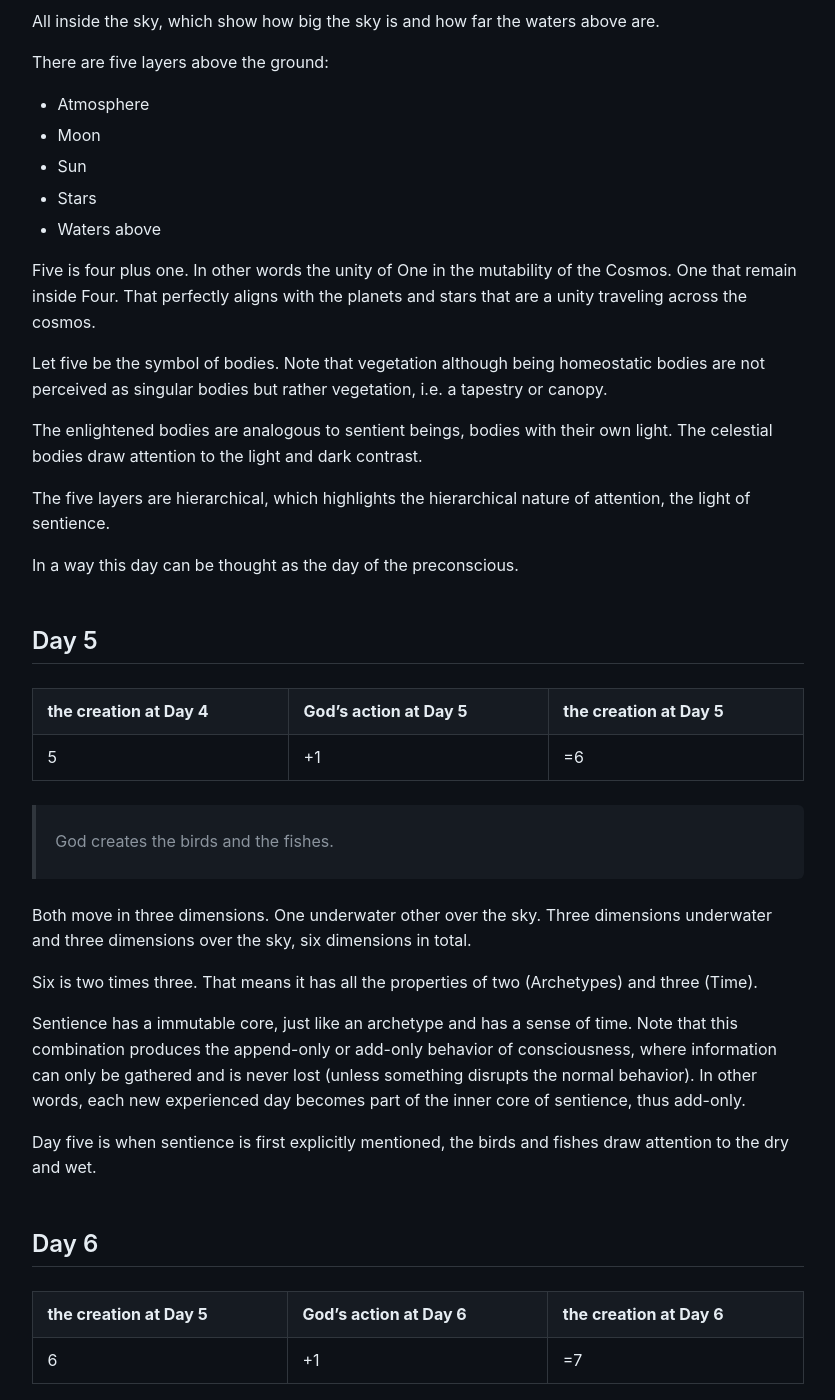
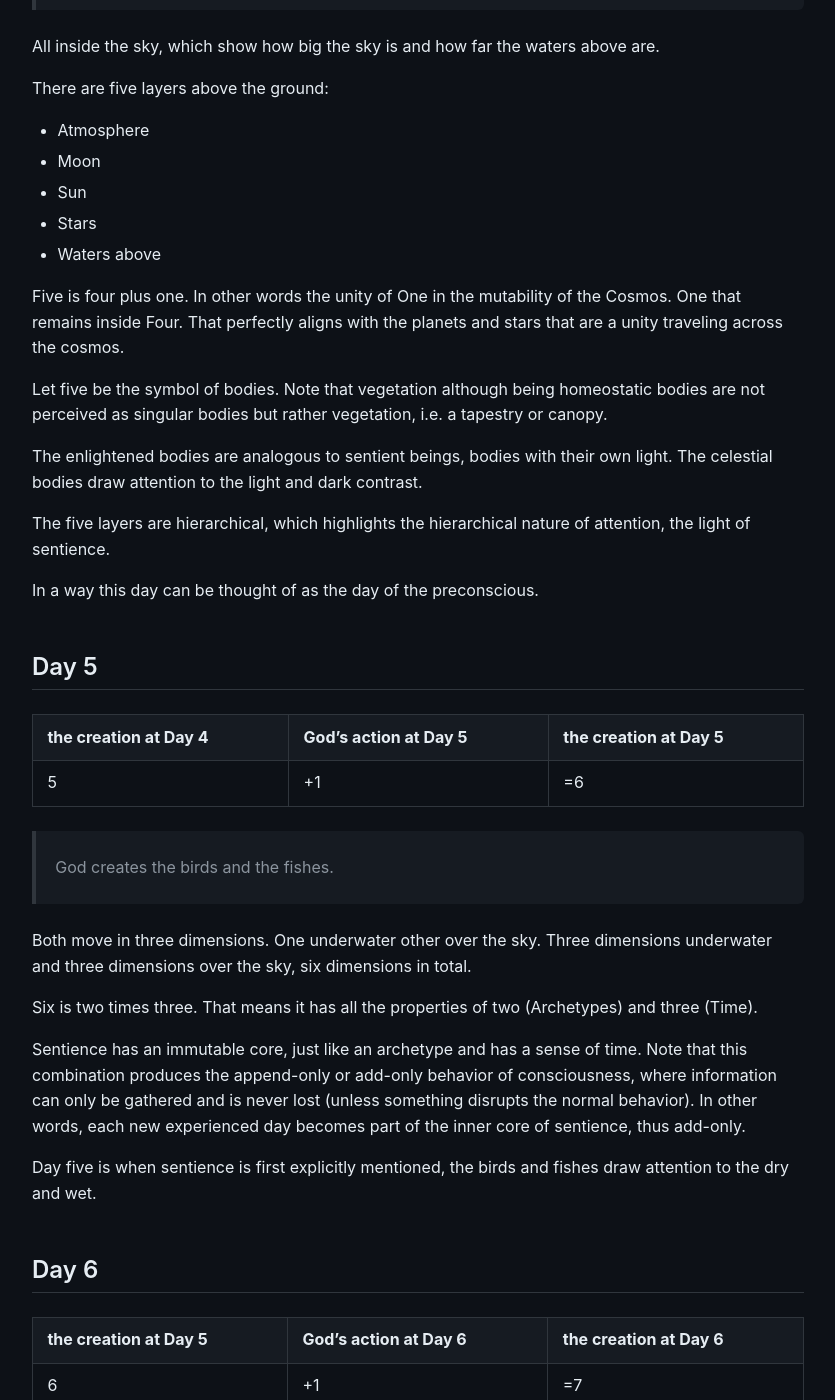
Before and after one commit to ruanfh/writings, a Jekyll site: the page built from metaphysics/genesis_cosmogony.md, in a window 1280 px wide and 1400 px high, scrolled down 3564 px. Shown: the whole window, without its empty margins (222-1057 px from the left). Built offline with Jekyll 4.4.1, drawn with Linux system fonts in a browser that asks for light colours; some of the changed text lies outside the part shown.

Commit message:
Grammar fixes 2

```diff
--- a/metaphysics/genesis_cosmogony.md
+++ b/metaphysics/genesis_cosmogony.md
@@ -28,9 +28,9 @@ Let one be the symbol of God.
 Let each day's action be plus one.
 
 A system with only one element has no inner borders.
-Therefore such system is truly whole and indivisible.
+Therefore such a system is truly whole and indivisible.
 A system with only one element has no outer borders.
-Therefore such system is truly singular and unique.
+Therefore such a system is truly singular and unique.
 
 Note that there is no one-element system in nature.
 Even the partially individualized soul is not singular.
@@ -104,12 +104,13 @@ Four elements are highlighted:
 | High | Waters above | Sky      |
 | Low  | Sea          | Dry land |
 
-Let four be the whole cosmos. The plants growth indicate that the cosmos is ready for life.
+Let four be the whole cosmos.
+The growth of plants indicates that the cosmos already contains life but not sentience yet.
 
 Four points are the minimum to build a solid.
 Four has volume, therefore actuality.
 
-The circular permutation of Four is six, space have six directions:
+The circular permutation of Four is six, space has six directions:
 - Upward
 - Downward
 - Forward
@@ -135,7 +136,7 @@ There are five layers above the ground:
 - Waters above
 
 Five is four plus one. In other words the unity of One in the mutability of the Cosmos.
-One that remain inside Four. That perfectly aligns with the planets and stars that are a unity traveling across the cosmos.
+One that remains inside Four. That perfectly aligns with the planets and stars that are a unity traveling across the cosmos.
 
 Let five be the symbol of bodies. Note that vegetation although being homeostatic bodies are not perceived as singular bodies but rather vegetation, i.e. a tapestry or canopy.
 
@@ -144,7 +145,7 @@ The celestial bodies draw attention to the light and dark contrast.
 
 The five layers are hierarchical, which highlights the hierarchical nature of attention, the light of sentience.
 
-In a way this day can be thought as the day of the preconscious.
+In a way this day can be thought of as the day of the preconscious.
 
 ## Day 5
 
@@ -160,7 +161,7 @@ Three dimensions underwater and three dimensions over the sky, six dimensions in
 
 Six is two times three. That means it has all the properties of two (Archetypes) and three (Time).
 
-Sentience has a immutable core, just like an archetype and has a sense of time. Note that this combination produces the append-only or add-only behavior of consciousness, where information can only be gathered and is never lost (unless something disrupts the normal behavior).
+Sentience has an immutable core, just like an archetype and has a sense of time. Note that this combination produces the append-only or add-only behavior of consciousness, where information can only be gathered and is never lost (unless something disrupts the normal behavior).
 In other words, each new experienced day becomes part of the inner core of sentience, thus add-only.
 
 Day five is when sentience is first explicitly mentioned, the birds and fishes draw attention to the dry and wet.
```
Also changed, not shown: other parts of metaphysics/genesis_cosmogony.md (+1 -1 lines).
